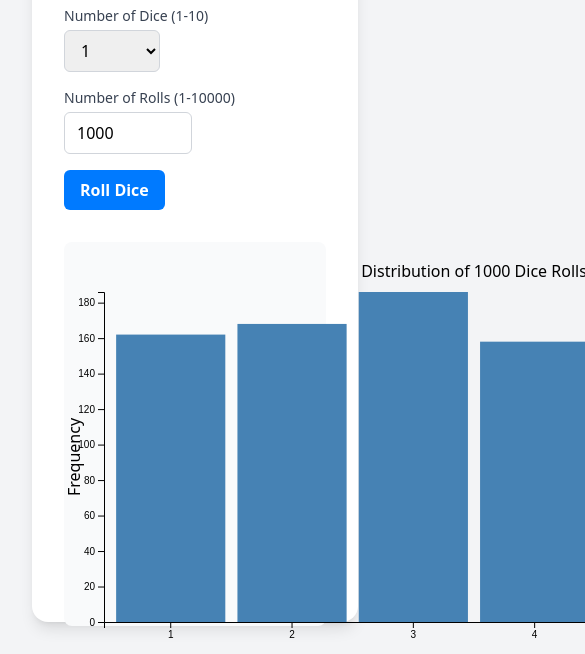
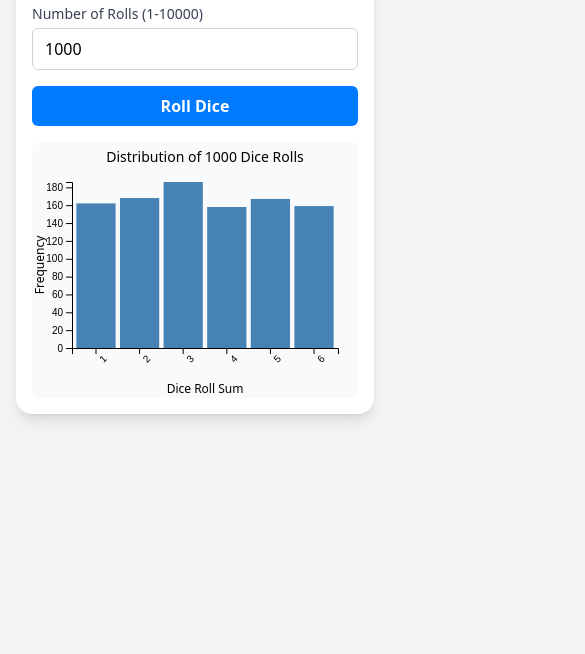
Before and after one commit to mtrejo0/dice-roller-sim, a plain HTML site: page index.html in a window 390 px wide. Shown: the part 190-844 px from the top of the page, 585 px wide, since content can reach past the window. Drawn offline with nearby package versions, Linux system fonts and the light colour scheme.

Commit message:
mobile friendly

```diff
--- a/index.html
+++ b/index.html
@@ -18,13 +18,13 @@
         }
     </script>
 </head>
-<body class="h-full flex p-8 font-sans">
-    <div class="w-full bg-white rounded-2xl shadow-lg p-8">
-        <h1 class="text-3xl font-semibold text-gray-800 mb-6">Dice Roll Distribution Visualizer</h1>
-        <div id="controls" class="mb-8 flex flex-wrap gap-4">
+<body class="h-full flex flex-col p-4 sm:p-8 font-sans">
+    <div class="w-full bg-white rounded-2xl shadow-lg p-4 sm:p-8">
+        <h1 class="text-2xl sm:text-3xl font-semibold text-gray-800 mb-4 sm:mb-6">Dice Roll Distribution Visualizer</h1>
+        <div id="controls" class="mb-4 sm:mb-8 flex flex-col sm:flex-row flex-wrap gap-4">
             <div class="flex flex-col">
                 <label for="numDice" class="text-sm font-medium text-gray-700 mb-1">Number of Dice (1-10)</label>
-                <select id="numDice" class="w-24 px-3 py-2 border border-gray-300 rounded-md focus:outline-none focus:ring-2 focus:ring-apple-blue">
+                <select id="numDice" class="w-full sm:w-24 px-3 py-2 border border-gray-300 rounded-md focus:outline-none focus:ring-2 focus:ring-apple-blue">
                     <option value="1">1</option>
                     <option value="2">2</option>
                     <option value="3">3</option>
@@ -39,13 +39,13 @@
             </div>
             <div class="flex flex-col">
                 <label for="numRolls" class="text-sm font-medium text-gray-700 mb-1">Number of Rolls (1-10000)</label>
-                <input type="number" id="numRolls" min="1" max="10000" value="1000" class="w-32 px-3 py-2 border border-gray-300 rounded-md focus:outline-none focus:ring-2 focus:ring-apple-blue">
+                <input type="number" id="numRolls" min="1" max="10000" value="1000" class="w-full sm:w-32 px-3 py-2 border border-gray-300 rounded-md focus:outline-none focus:ring-2 focus:ring-apple-blue">
             </div>
-            <button onclick="rollDice()" class="px-4 py-2 bg-apple-blue text-white font-semibold rounded-md hover:bg-blue-600 focus:outline-none focus:ring-2 focus:ring-blue-500 focus:ring-offset-2 transition-colors duration-200">
+            <button onclick="rollDice()" class="w-full sm:w-auto px-4 py-2 bg-apple-blue text-white font-semibold rounded-md hover:bg-blue-600 focus:outline-none focus:ring-2 focus:ring-blue-500 focus:ring-offset-2 transition-colors duration-200">
                 Roll Dice
             </button>
         </div>
-        <div id="chart" class="w-full h-96 bg-gray-50 rounded-lg"></div>
+        <div id="chart" class="w-full h-64 sm:h-96 bg-gray-50 rounded-lg"></div>
     </div>
 
     <script>
@@ -67,16 +67,18 @@
         rollDice()
 
         function visualizeResults(results, numRolls) {
-            const margin = {top: 50, right: 20, bottom: 30, left: 40};
-            const width = 800 - margin.left - margin.right;
-            const height = 400 - margin.top - margin.bottom+10;
+            const chartContainer = document.getElementById('chart');
+            const margin = {top: 40, right: 20, bottom: 50, left: 40};
+            const width = chartContainer.clientWidth - margin.left - margin.right;
+            const height = chartContainer.clientHeight - margin.top - margin.bottom;
 
             d3.select("#chart").selectAll("*").remove();
 
             const svg = d3.select("#chart")
                 .append("svg")
-                .attr("width", width + margin.left + margin.right)
-                .attr("height", height + margin.top + margin.bottom)
+                .attr("width", "100%")
+                .attr("height", "100%")
+                .attr("viewBox", `0 0 ${width + margin.left + margin.right} ${height + margin.top + margin.bottom}`)
                 .append("g")
                 .attr("transform", `translate(${margin.left},${margin.top})`);
 
@@ -92,7 +94,10 @@
 
             svg.append("g")
                 .attr("transform", `translate(0,${height})`)
-                .call(d3.axisBottom(x));
+                .call(d3.axisBottom(x))
+                .selectAll("text")
+                .attr("transform", "rotate(-45)")
+                .style("text-anchor", "end");
 
             svg.append("g")
                 .call(d3.axisLeft(y));
@@ -109,9 +114,10 @@
 
             // Add labels
             svg.append("text")
-                .attr("transform", `translate(${width/2},${height + margin.top + 10})`)
+                .attr("transform", `translate(${width/2},${height + margin.bottom - 5})`)
                 .style("text-anchor", "middle")
-                .text("Dice Roll Sum");
+                .text("Dice Roll Sum")
+                .style("font-size", "12px");
 
             svg.append("text")
                 .attr("transform", "rotate(-90)")
@@ -119,16 +125,20 @@
                 .attr("x", 0 - (height / 2))
                 .attr("dy", "1em")
                 .style("text-anchor", "middle")
-                .text("Frequency");
+                .text("Frequency")
+                .style("font-size", "12px");
 
             // Add title
             svg.append("text")
                 .attr("x", width / 2)
-                .attr("y", 10 - (margin.top / 2))
+                .attr("y", 0 - (margin.top / 2))
                 .attr("text-anchor", "middle")
-                .style("font-size", "16px")
+                .style("font-size", "14px")
                 .text(`Distribution of ${numRolls} Dice Rolls`);
         }
+
+        // Add resize event listener
+        window.addEventListener('resize', () => rollDice());
     </script>
 </body>
 </html>
```
